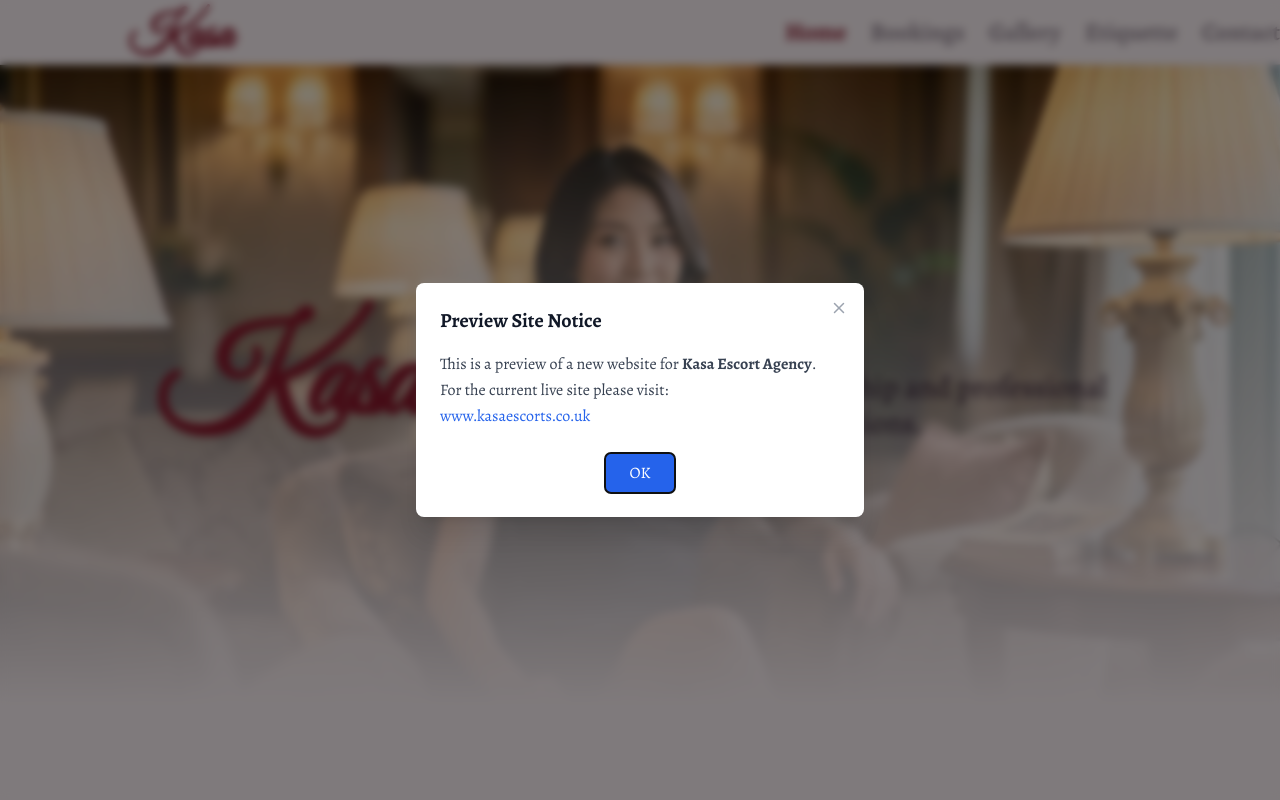
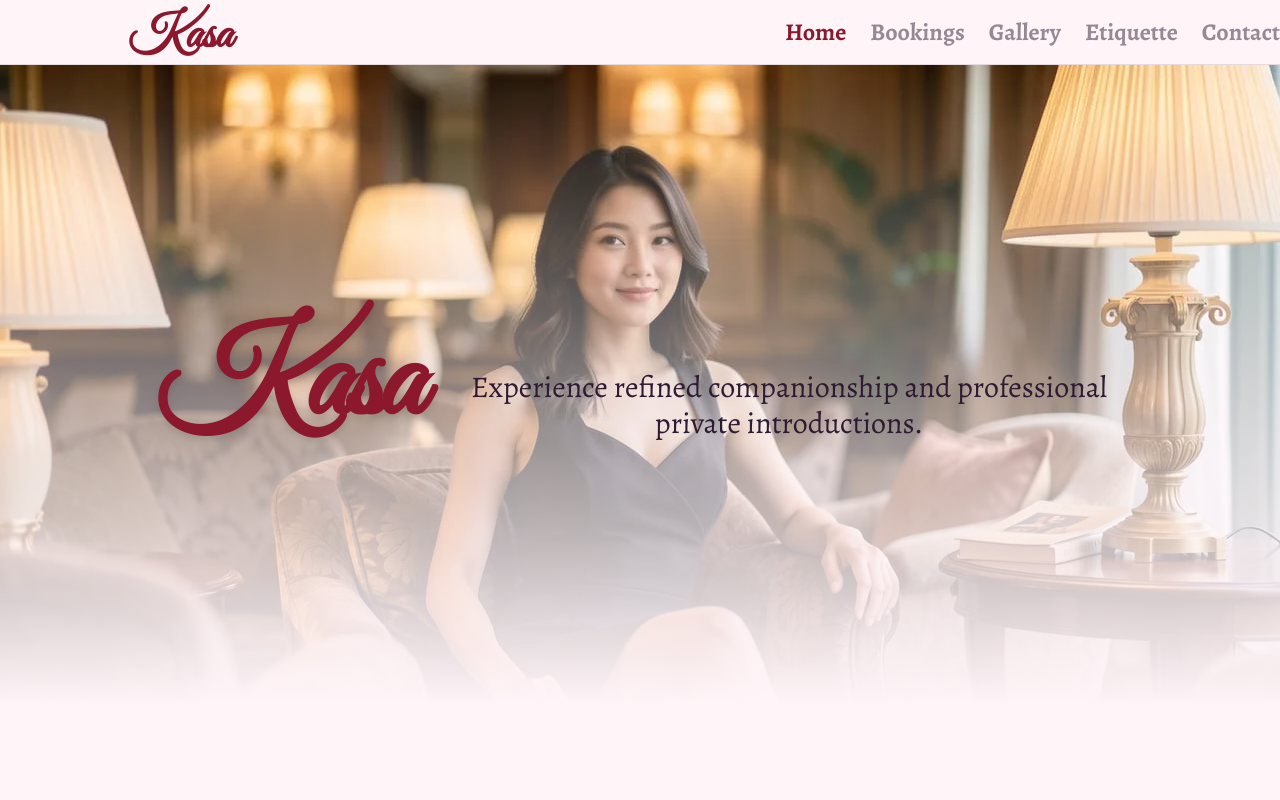
Before and after one commit to chrisbee2812/Roseescorts, a Next.js app: page / in a window 1280 px wide. Shown: the top 800 px of the page. Built offline with nearby package versions, Linux system fonts and the light colour scheme.

Commit message:
removed temp popup

```diff
--- a/src/app/page.tsx
+++ b/src/app/page.tsx
@@ -14,20 +14,20 @@
 export default function Home() {
   const [isPopupOpen, setIsPopupOpen] = useState(false);
 
-  useEffect(() => {
-    // Check if this is the homepage
-    if (window.location.pathname === '/') {
-      // Show popup every time — use sessionStorage if you want once per session
-      setIsPopupOpen(true);
+  // useEffect(() => {
+  //   // Check if this is the homepage
+  //   if (window.location.pathname === '/') {
+  //     // Show popup every time — use sessionStorage if you want once per session
+  //     setIsPopupOpen(true);
 
-      // OPTIONAL: Show only once per browser session (uncomment below)
-      // const hasSeenPopup = sessionStorage.getItem('hasSeenKasaPopup');
-      // if (!hasSeenPopup) {
-      //   setIsPopupOpen(true);
-      //   sessionStorage.setItem('hasSeenKasaPopup', 'true');
-      // }
-    }
-  }, []);
+  //     // OPTIONAL: Show only once per browser session (uncomment below)
+  //     // const hasSeenPopup = sessionStorage.getItem('hasSeenKasaPopup');
+  //     // if (!hasSeenPopup) {
+  //     //   setIsPopupOpen(true);
+  //     //   sessionStorage.setItem('hasSeenKasaPopup', 'true');
+  //     // }
+  //   }
+  // }, []);
 
   return (
     <>
@@ -165,7 +165,7 @@
         </div>
       </div>
       {/* Popup Dialog */}
-      <Dialog.Root open={isPopupOpen} onOpenChange={setIsPopupOpen}>
+      {/* <Dialog.Root open={isPopupOpen} onOpenChange={setIsPopupOpen}>
         <Dialog.Portal>
           <Dialog.Overlay className="fixed inset-0 bg-black/50 backdrop-blur-sm z-50" />
           <Dialog.Content className="fixed top-1/2 left-1/2 -translate-x-1/2 -translate-y-1/2 z-50 w-[90%] max-w-md bg-white rounded-lg shadow-xl p-6">
@@ -207,7 +207,7 @@
             </Dialog.Close>
           </Dialog.Content>
         </Dialog.Portal>
-      </Dialog.Root>
+      </Dialog.Root> */}
     </>
   );
 }
```
